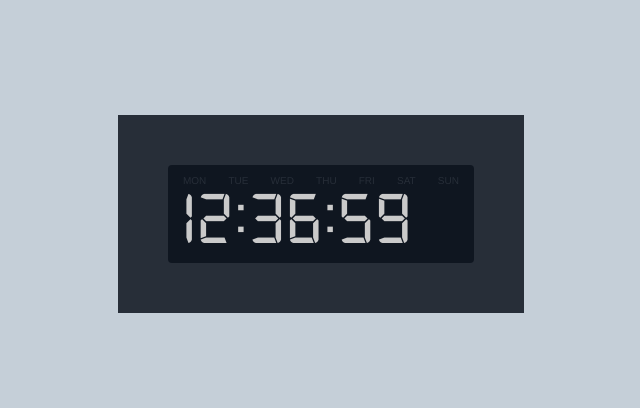
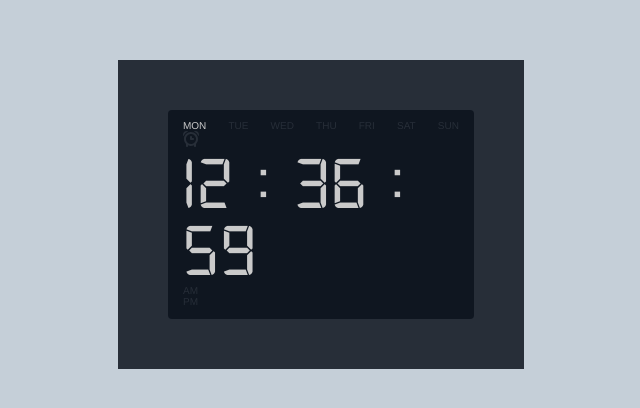
Before and after one commit to rcrespo9/digital-clock, a website: page app/index.html in a window 1280 px wide. Shown: the part 194-602 px from the top of the page, without its empty margins (319-959 px from the left). Drawn offline with nearby package versions, Linux system fonts and the light colour scheme; files that its build step writes are made by us from their sources.

Commit message:
added alarm clock, time periods

```diff
--- a/app/index.html
+++ b/app/index.html
@@ -30,19 +30,46 @@
       <p class="browserupgrade">You are using an <strong>outdated</strong> browser. Please <a href="http://browsehappy.com/">upgrade your browser</a> to improve your experience.</p>
       <![endif]-->
 
+      <svg style="position: absolute; width: 0; height: 0; overflow: hidden;" version="1.1" xmlns="http://www.w3.org/2000/svg" xmlns:xlink="http://www.w3.org/1999/xlink">
+      	<defs>
+	      	<symbol id="alarm-clock" viewBox="0 0 16 16">
+	      		<title>Alarm Clock</title>
+	      	    <path fill-rule="evenodd" d="M15.509,5.261 C14.701,3.049 12.951,1.299 10.739,0.491 C11.258,0.187 11.855,0.000 12.500,0.000 C14.433,0.000 16.000,1.567 16.000,3.500 C16.000,4.145 15.813,4.742 15.509,5.261 ZM15.000,8.000 C15.000,9.905 14.234,11.627 13.000,12.889 L13.000,13.000 L13.000,15.000 C13.000,15.552 12.552,16.000 12.000,16.000 C11.448,16.000 11.000,15.552 11.000,15.000 L11.000,14.301 C10.088,14.736 9.078,15.000 8.000,15.000 C6.922,15.000 5.912,14.736 5.000,14.301 L5.000,15.000 C5.000,15.552 4.552,16.000 4.000,16.000 C3.448,16.000 3.000,15.552 3.000,15.000 L3.000,13.000 L3.000,12.889 C1.766,11.627 1.000,9.905 1.000,8.000 C1.000,4.134 4.134,1.000 8.000,1.000 C11.866,1.000 15.000,4.134 15.000,8.000 ZM8.000,3.000 C5.239,3.000 3.000,5.239 3.000,8.000 C3.000,10.761 5.239,13.000 8.000,13.000 C10.761,13.000 13.000,10.761 13.000,8.000 C13.000,5.239 10.761,3.000 8.000,3.000 ZM10.000,9.000 L8.000,9.000 C7.448,9.000 7.000,8.552 7.000,8.000 L7.000,6.000 C7.000,5.448 7.448,5.000 8.000,5.000 C8.552,5.000 9.000,5.448 9.000,6.000 L9.000,7.000 L10.000,7.000 C10.552,7.000 11.000,7.448 11.000,8.000 C11.000,8.552 10.552,9.000 10.000,9.000 ZM0.491,5.261 C0.187,4.742 0.000,4.145 0.000,3.500 C0.000,1.567 1.567,0.000 3.500,0.000 C4.145,0.000 4.742,0.187 5.261,0.491 C3.050,1.299 1.299,3.049 0.491,5.261 Z" />
+	      	</symbol>
+      	</defs>
+      </svg>
+
       <main class="page-wrapper">
-      	<div class="clock" id="js-clock">
+      	<div class="clock" id="clock">
       		<div class="clock__display">
       			<div class="clock__days">
-      				<span class="clock__day" data-day="1">Mon</span>
-      				<span class="clock__day" data-day="2">Tue</span>
-      				<span class="clock__day" data-day="3">Wed</span>
-      				<span class="clock__day" data-day="4">Thu</span>
-      				<span class="clock__day" data-day="5">Fri</span>
-      				<span class="clock__day" data-day="6">Sat</span>
-      				<span class="clock__day" data-day="7">Sun</span>
+      				<span class="clock__day active" id="mon">Mon</span>
+      				<span class="clock__day" id="tue">Tue</span>
+      				<span class="clock__day" id="wed">Wed</span>
+      				<span class="clock__day" id="thu">Thu</span>
+      				<span class="clock__day" id="fri">Fri</span>
+      				<span class="clock__day" id="sat">Sat</span>
+      				<span class="clock__day" id="sun">Sun</span>
       			</div>
-      			<time>12:36:59</time>
+
+      			<div class="clock__time">
+      				<button class="time__alarm time__el">
+      					<svg class="alarm__icon"><use xlink:href="#alarm-clock"></use></svg>
+      				</button>
+
+      				<time class="time__digits time__el">
+      					<span class="digits__num" id="hours">12</span>
+      					<span class="digits__col">:</span>
+      					<span class="digits__num" id="minutes">36</span>
+      					<span class="digits__col">:</span>
+      					<span class="digits__num" id="seconds">59</span>
+      				</time>
+
+      				<div class="time__periods time__el">
+      					<span class="time__period" id="am">am</span>
+      					<span class="time__period" id="pm">pm</span>
+      				</div>
+      			</div>
       		</div>
       	</div>
 
--- a/app/styles/main.scss
+++ b/app/styles/main.scss
@@ -30,12 +30,35 @@ body {
 }
 
 /*------------------------------------*\
+  #VARIABLES
+\*------------------------------------*/
+
+$medium-gray: #272e38;
+$light-gray: #cacaca;
+
+/*------------------------------------*\
   #FUNCTIONS
 \*------------------------------------*/
 
 @function rem($size) {
   $remSize: $size / 16px;
   @return #{$remSize}rem;
+}
+
+/*------------------------------------*\
+  #MIXINS
+\*------------------------------------*/
+
+@mixin clock-text() {
+	color: $medium-gray;
+	font-size: rem(10px);
+	font-family: 'brandon-grotesque', 'Helvetica Neue', Helvetica, Arial, sans-serif;
+	text-transform: uppercase;
+
+	&.active {
+		color: $light-gray;
+		font-weight: 500;
+	}
 }
 
 /*------------------------------------*\
@@ -57,7 +80,7 @@ body {
 	max-width: rem(406px);
 	width: 100%;
 	padding: rem(50px);
-	background-color: #272e38;
+	background-color: $medium-gray;
 }
 
 	.clock__display {
@@ -76,24 +99,56 @@ body {
 }
 
 	.clock__day {
-		color: #272e38;
-		font-size: rem(10px);
-		font-family: 'brandon-grotesque', 'Helvetica Neue', Helvetica, Arial, sans-serif;
-		text-transform: uppercase;
+		@include clock-text;
 	}
-
 
 /*------------------------------------*\
   #TIME
 \*------------------------------------*/
 
-time {
-	color: #cacaca;
+.time__el {
+	display: inline-block;
+}
+
+.time__alarm {
+	padding: 0;
+	background-color: transparent;
+	border: none;
+	color: $medium-gray;
+	appearance: none;
+	cursor: pointer;
+	transition: all .1s ease-in-out;
+
+	&.time__alarm--active,
+	&:hover {
+		color: $light-gray;
+	}
+}
+
+	.alarm__icon {
+		display: inline-block;
+		width: rem(16px);
+		height: rem(16px);
+		stroke-width: 0;
+		stroke: currentColor;
+		fill: currentColor;
+	}
+
+.time__digits {
+	color: $light-gray;
 	font-family: 'digital-7';
 	font-size: rem(75px);
 	font-weight: normal;
 	letter-spacing: rem(2px);
 }
+
+.time__periods {
+}
+
+	.time__period {
+		display: block;
+		@include clock-text;
+	}
 
 
 /*------------------------------------*\
```
